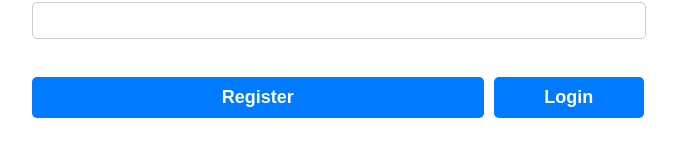
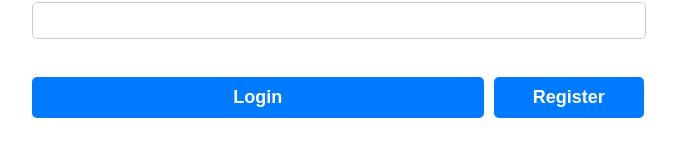
Before and after one commit to DeverickCorporation/Deverick-Front, a React (Create React App) app: page / in a window 1280 px wide. Shown: the part 189-346 px from the top of the page, without its empty margins (302-979 px from the left). Built offline with nearby package versions, Linux system fonts and the light colour scheme.

Commit message:
update tranfer buttons

```diff
--- a/src/components/Auth.jsx
+++ b/src/components/Auth.jsx
@@ -4,27 +4,16 @@ import Register from './Register';
 import '../styles/login.css';
 
 function Auth() {
-    const [showLogin, setShowLogin] = useState(true);
     const [showRegister, setShowRegister] = useState(false);
 
-    const handleShowLogin = () => {
-        setShowLogin(true);
-        setShowRegister(false);
-    }
+    const [login, setLogin] = useState('');
+    const [password, setPassword] = useState('');
 
-    const handleShowRegister = () => {
-        setShowLogin(false);
-        setShowRegister(true);
-    }
 
     return (
         <div className='auth'>
-            {showLogin ? <Login /> : null}
-            {showRegister ? <Register /> : null}
-            {/* <div class="auth-button-container">
-                {showLogin == false ? <button onClick={handleShowLogin}>Login</button> : null}
-                {showRegister == false ? <button onClick={handleShowRegister}>Register</button> : null}
-            </div> */}
+            {showRegister == false ? <Login setShowRegister={setShowRegister}  login = {login} password = {password}/> : null}
+            {showRegister ? <Register setShowRegister={setShowRegister} setLogin={setLogin} setPassword={setPassword} /> : null}
         </div>
     );
 }
--- a/src/components/Login.jsx
+++ b/src/components/Login.jsx
@@ -1,27 +1,36 @@
-import React, { useState } from 'react';
+import React, { useState, useCallback } from 'react';
 import axios from 'axios';
 import '../styles/login.css';
 import { API_URL } from "../config"
 
 
-function Login() {
-  const [login, setLogin] = useState('');
-  const [password, setPassword] = useState('');
+function Login({ setShowRegister, reg_login, reg_password }) {
+    const [login, setLogin] = useState(reg_login);
+    const [password, setPassword] = useState(reg_password);
     const [resp, setResp] = useState("");
+    console.log(reg_login);
+    console.log(reg_password);
+
 
     const handleLogin = () => {
-    axios.post(API_URL+'/auth/login', {
+        axios.post(API_URL + '/auth/login', {
             login: login,
             password: password
         })
             .then(response => {
                 console.log(response.data);
                 setResp(response.data["message"])
+                setShowRegister(true)
             })
             .catch(error => {
                 console.log(error);
                 setResp(error.response.data["message"])
             });
+    }
+
+    const handleShowRegister = () => {
+        console.log("Go to register");
+        setShowRegister(true);
     }
 
     return (
@@ -36,8 +45,8 @@ function Login() {
 
             <br />
             <div className='auth-button-container'>
-        <button onClick={handleLogin}>Register</button>
                 <button onClick={handleLogin}>Login</button>
+                <button onClick={handleShowRegister}>Register</button>
             </div>
         </div>
     );
--- a/src/components/Register.jsx
+++ b/src/components/Register.jsx
@@ -4,38 +4,49 @@ import '../styles/login.css';
 import { API_URL } from "../config"
 
 
-function Register() {
-  const [login, setLogin] = useState('');
-  const [password, setPassword] = useState('');
+function Register({ setShowRegister, setLogin, setPassword}) {
+  const [curr_pass, setCurrPass] = useState('');
+  const [curr_login, setCurrLogin] = useState('');
+
   const [name, setName] = useState('');
   const [resp, setResp] = useState("");
 
 
   const handleRegestration = () => {
     axios.post(API_URL + '/auth/registration', {
-      login: login,
-      password: password,
+      login: curr_login,
+      password: curr_pass,
       name: name
     })
       .then(response => {
         console.log(response.data);
         setResp(response.data["message"])
+        setLogin(curr_login)
+        setPassword(curr_pass)
+        console.log(curr_login);
+        console.log(curr_pass);
+        setShowRegister(false)
       })
       .catch(error => {
         console.log(error);
         setResp(error.response.data["message"])
-
       });
   }
+
+  const handleShowRegister = () => {
+    console.log("Go to login");
+    setShowRegister(false);
+}
+
 
   return (
     <div>
       <h1>Register</h1>
       <label>Login:</label>
-      <input type="text" value={login} onChange={(e) => setLogin(e.target.value)} />
+      <input type="text" value={curr_login} onChange={(e) => setCurrLogin(e.target.value)} />
       <br />
       <label>Password:</label>
-      <input type="password" value={password} onChange={(e) => setPassword(e.target.value)} />
+      <input type="password" value={curr_pass} onChange={(e) => setCurrPass(e.target.value)} />
       <br />
       <label>Name:</label>
       <input type="text" value={name} onChange={(e) => setName(e.target.value)} />
@@ -43,7 +54,7 @@ function Register() {
 
       <br />
       <button onClick={handleRegestration}>Register</button>
-      <button onClick={handleRegestration}>Login</button>
+      <button onClick={handleShowRegister}>Login</button>
     </div>
   );
 }
```
Lines whose indentation alone changed are shown as unchanged.
